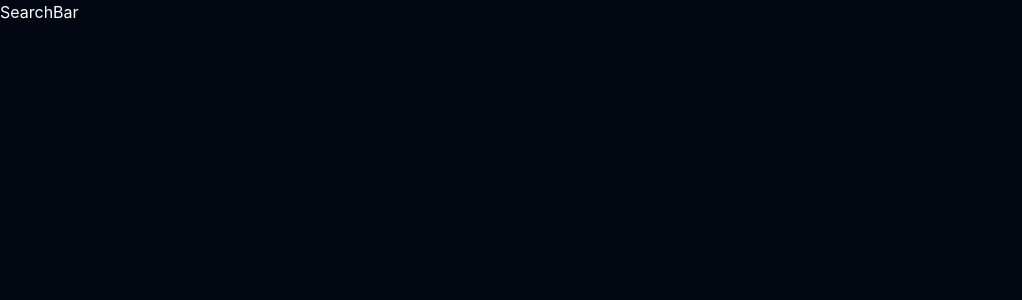
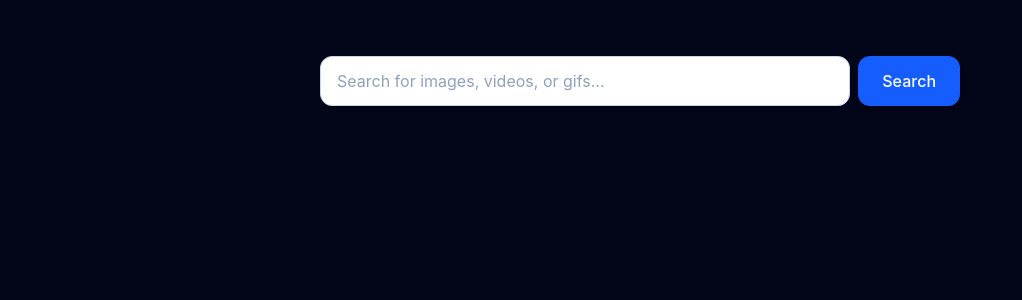
Before and after one commit to Sanjudayal/GIF-redux-project, a React (Vite) app: page / in a window 1280 px wide. Shown: the top 300 px of the page, without its empty margins (0-1022 px from the left). Built offline with nearby package versions, Linux system fonts and the light colour scheme.

Commit message:
create search bar

```diff
--- a/src/App.jsx
+++ b/src/App.jsx
@@ -1,12 +1,23 @@
-import React from "react";
-import SearchBar from "./components/SearchBar";
+import React, { useState } from 'react';
+import SearchBar from './components/SearchBar';
 
-const App = () => {
+function App() {
+  const [searchKeyword, setSearchKeyword] = useState('');
+
+  const handleSearchSubmit = (keyword) => {
+    console.log("Searching for:", keyword);
+  };
+
   return (
-    <div className="bg-gray-950 h-screen w-full text-white">
-      <SearchBar />
+    // The min-h-screen and bg-slate-950 classes ensure the dark theme covers the entire window
+    <div className="min-h-screen w-full bg-slate-950 text-slate-100 py-6">
+      <SearchBar
+        query={searchKeyword}
+        setQuery={setSearchKeyword}
+        onSearch={handleSearchSubmit}
+      />
     </div>
   );
-};
+}
 
 export default App;
--- a/src/components/SearchBar.jsx
+++ b/src/components/SearchBar.jsx
@@ -1,9 +1,37 @@
-import React from 'react'
+import React from "react";
 
-const SearchBar = () => {
+const SearchBar = ({ query, setQuery, onSearch }) => {
+  const handleSubmit = (e) => {
+    e.preventDefault();
+    if (onSearch) {
+      onSearch(query);
+    }
+
+    setQuery("");
+  };
+
   return (
-    <div>SearchBar</div>
-  )
-}
+    <div className="w-full max-w-2xl mx-auto my-8 px-4">
+      <form onSubmit={handleSubmit} className="flex gap-2">
+        {/* Input Field with Two-Way Binding */}
+        <input
+          type="text"
+          value={query}
+          onChange={(e) => setQuery(e.target.value)}
+          placeholder="Search for images, videos, or gifs..."
+          className="w-full px-4 py-3 rounded-xl border border-slate-300 dark:border-slate-700 bg-white dark:bg-slate-800 text-slate-900 dark:text-slate-100 placeholder-slate-400 focus:outline-none focus:ring-2 focus:ring-blue-500 focus:border-transparent shadow-sm transition-all"
+        />
 
-export default SearchBar
+        {/* Search Button */}
+        <button
+          type="submit"
+          className="px-6 py-3 bg-blue-600 hover:bg-blue-700 text-white font-medium rounded-xl shadow-md hover:shadow-lg active:scale-95 transition-all duration-150"
+        >
+          Search
+        </button>
+      </form>
+    </div>
+  );
+};
+
+export default SearchBar;
```
